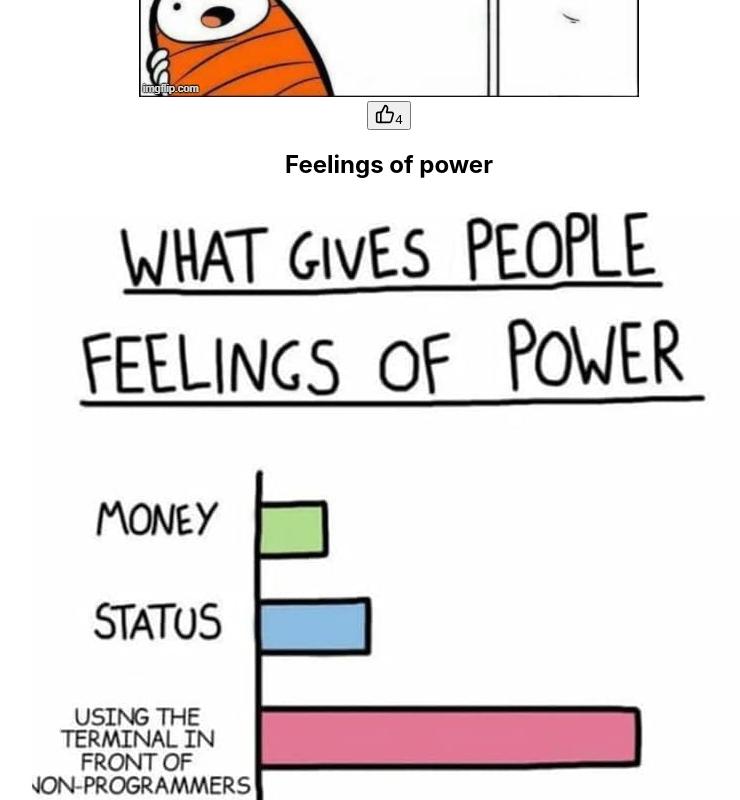
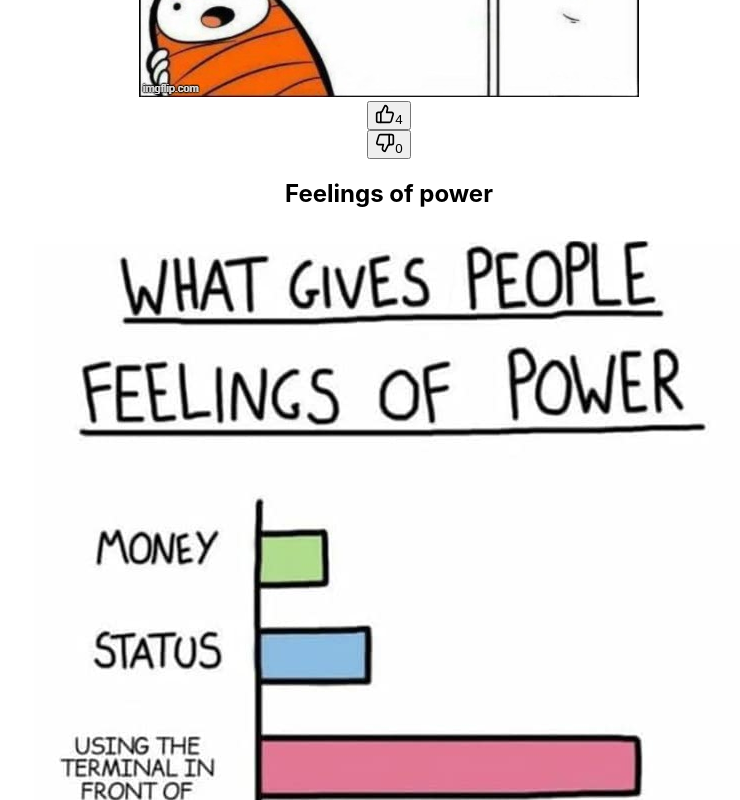
Before and after one commit to Mamiyamatsu/cdv-meme-service, a React (Create React App) app: page / in a window 1280 px wide. Shown: the part 780-1580 px from the top of the page, without its empty margins (251-991 px from the left). Built offline with nearby package versions, Linux system fonts and the light colour scheme.

Commit message:
downvote component

```diff
--- /dev/null
+++ b/src/Components/DownvoteComponent.jsx
@@ -0,0 +1,10 @@
+import { ThumbsDown } from "lucide-react";
+
+export function DownvoteComponent({ count, onClick }) {
+    return (
+        <button onClick={onClick} className="btn">
+            <ThumbsDown size={20}/>
+            <span>{count}</span>
+        </button>
+    )
+}
--- a/src/Components/MemeComponent.jsx
+++ b/src/Components/MemeComponent.jsx
@@ -1,6 +1,7 @@
 import { useState } from "react";
 import MemesArray from "../MemesData/memesArray";
 import { UpvoteComponent } from "./UpvoteComponent";
+import { DownvoteComponent } from "./DownvoteComponent";
 
 export function MemeComponent() {
   const [memes, setMemes] = useState(MemesArray);
@@ -11,9 +12,15 @@ export function MemeComponent() {
     setMemes(updated);
   };
 
+  const handleDownvote = (index) => {
+    const updated = [...memes];
+    updated[index].downvotes += 1;
+    setMemes(updated);
+  };
+
   return (
     <div>
-      {MemesArray.map((meme, index) => (
+      {memes.map((meme, index) => (
         <div key={index} className="meme">
           <h2>{meme.title}</h2>
           <img src={meme.img} alt={meme.title} />
@@ -23,6 +30,12 @@ export function MemeComponent() {
               onClick={() => handleUpvote(index)}
             />
           </div>
+          <div>
+            <DownvoteComponent
+              count={meme.downvotes}
+              onClick={() => handleDownvote(index)}
+            />
+          </div>
         </div>
       ))}
     </div>
```
